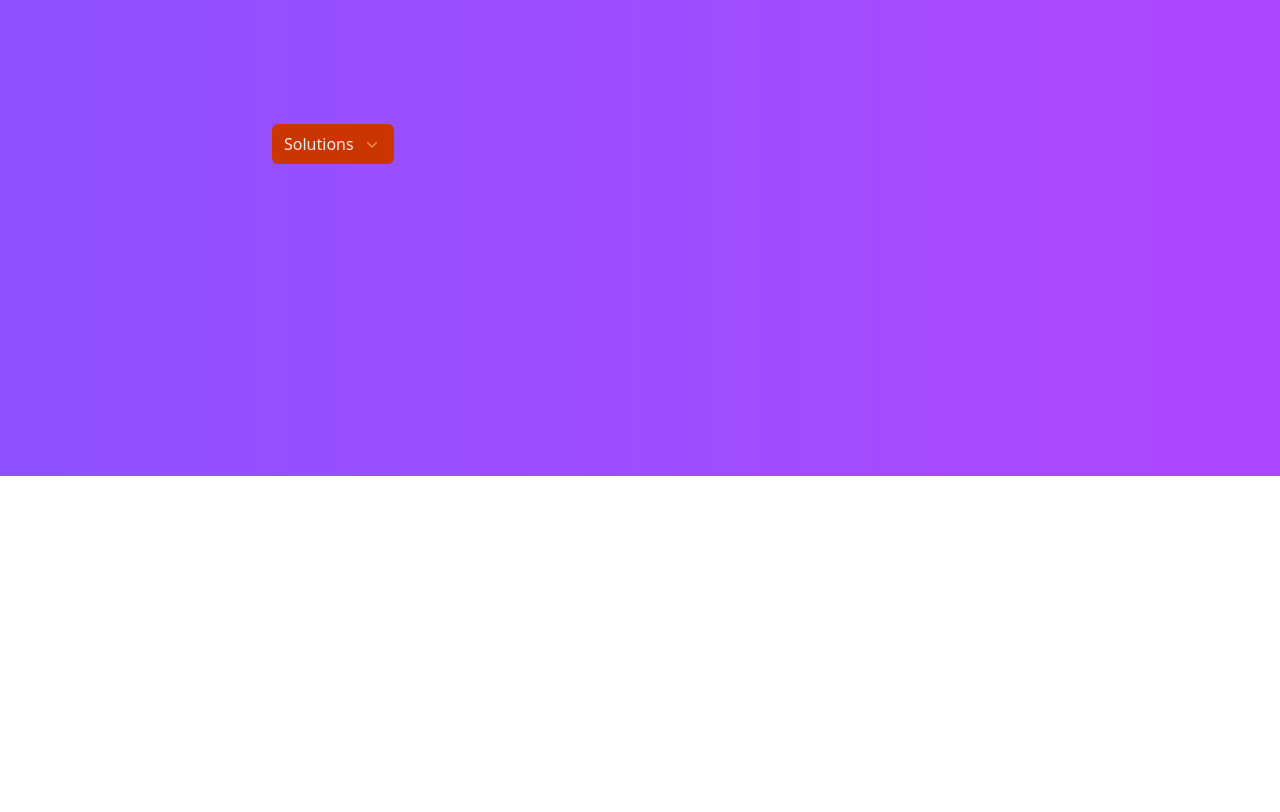
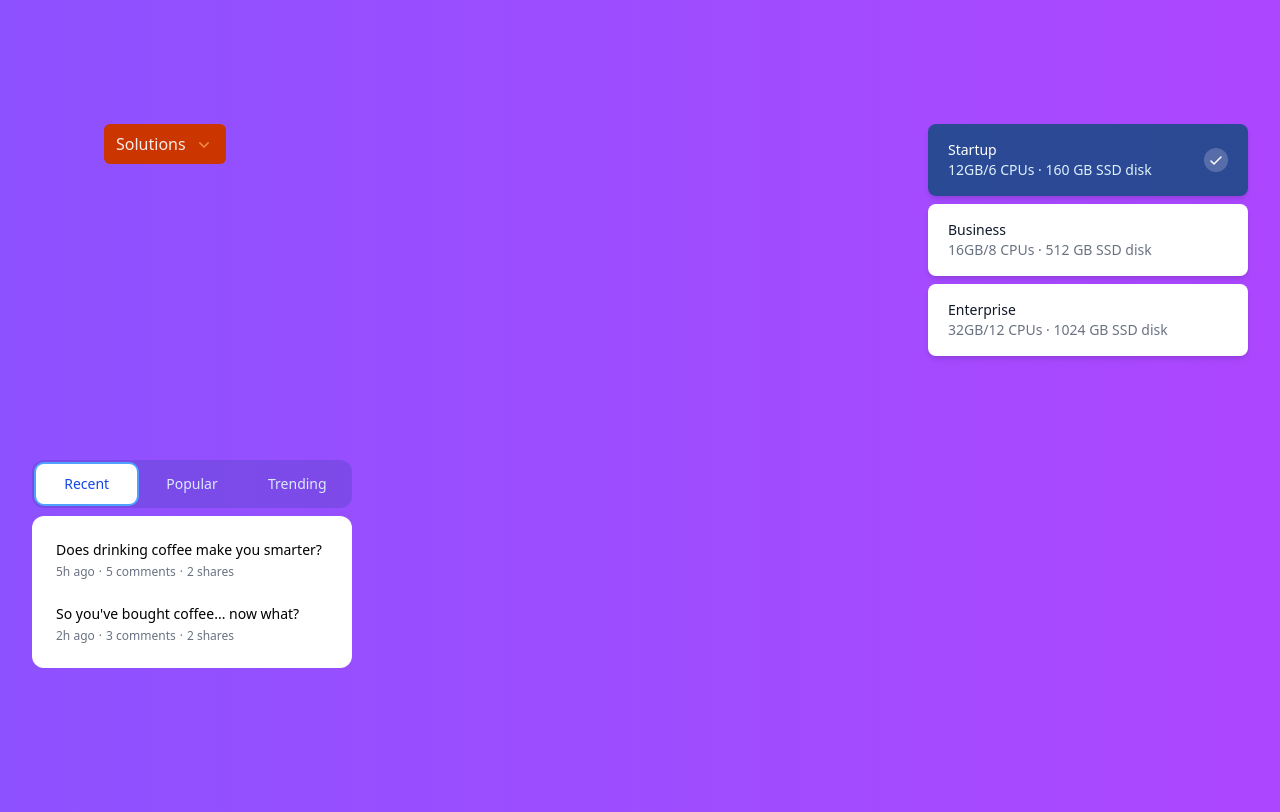
Before and after one commit to co6tter/vite-vue-sandbox, a Vue app: page / in a window 1280 px wide. Shown: the part 580-1392 px from the top of the page. Before the commit the page ends 1056 px from the top, so only its background shows below. Built offline with nearby package versions, Linux system fonts and the light colour scheme.

Commit message:
feat: add Radio Group and Tabs

```diff
--- a/src/App.vue
+++ b/src/App.vue
@@ -1,11 +1,13 @@
 <script setup lang="ts">
-import HeadlessUIMenu from "@/components/HeadlessUIMenu.vue";
-import HeadlessUIListbox from "@/components/HeadlessUIListbox.vue";
 import HeadlessUICombobox from "./components/HeadlessUICombobox.vue";
+import HeadlessUIDialog from "./components/HeadlessUIDialog.vue";
+import HeadlessUIDisclosure from "./components/HeadlessUIDisclosure.vue";
+import HeadlessUIListbox from "./components/HeadlessUIListbox.vue";
+import HeadlessUIMenu from "./components/HeadlessUIMenu.vue";
+import HeadlessUIPopover from "./components/HeadlessUIPopover.vue";
+import HeadlessUIRadioGroup from "./components/HeadlessUIRadioGroup.vue";
 import HeadlessUISwitch from "./components/HeadlessUISwitch.vue";
-import HeadlessUIDisclosure from "./components/HeadlessUIDisclosure.vue";
-import HeadlessUIDialog from "./components/HeadlessUIDialog.vue";
-import HeadlessUIPopover from "./components/HeadlessUIPopover.vue";
+import HeadlessUITabs from "./components/HeadlessUITabs.vue";
 </script>
 
 <template>
@@ -31,6 +33,12 @@ import HeadlessUIPopover from "./components/HeadlessUIPopover.vue";
     <div class="min-w-3xl min-h-80 mx-auto">
       <HeadlessUIPopover />
     </div>
+    <div class="min-w-80 min-h-80">
+      <HeadlessUIRadioGroup />
+    </div>
+    <div class="min-w-80 min-h-80">
+      <HeadlessUITabs />
+    </div>
   </div>
 </template>
 
--- a/src/components/HeadlessUICombobox.vue
+++ b/src/components/HeadlessUICombobox.vue
@@ -72,16 +72,16 @@
 </template>
 
 <script setup lang="ts">
-import { ref, computed } from "vue";
 import {
   Combobox,
+  ComboboxButton,
   ComboboxInput,
-  ComboboxButton,
+  ComboboxOption,
   ComboboxOptions,
-  ComboboxOption,
   TransitionRoot,
 } from "@headlessui/vue";
 import { CheckIcon, ChevronUpDownIcon } from "@heroicons/vue/20/solid";
+import { computed, ref } from "vue";
 
 interface Person {
   id: number;
--- a/src/components/HeadlessUIDialog.vue
+++ b/src/components/HeadlessUIDialog.vue
@@ -69,14 +69,14 @@
 </template>
 
 <script setup lang="ts">
-import { ref } from "vue";
 import {
-  TransitionRoot,
-  TransitionChild,
   Dialog,
   DialogPanel,
   DialogTitle,
+  TransitionChild,
+  TransitionRoot,
 } from "@headlessui/vue";
+import { ref } from "vue";
 
 const isOpen = ref(false);
 
--- a/src/components/HeadlessUIDisclosure.vue
+++ b/src/components/HeadlessUIDisclosure.vue
@@ -1,5 +1,5 @@
 <template>
-  <div class="w-full px-4">
+  <div>
     <div class="mx-auto w-full max-w-md rounded-2xl bg-white p-2">
       <Disclosure v-slot="{ open }">
         <DisclosureButton
--- a/src/components/HeadlessUIListbox.vue
+++ b/src/components/HeadlessUIListbox.vue
@@ -60,14 +60,14 @@
 </template>
 
 <script setup lang="ts">
-import { ref } from "vue";
 import {
   Listbox,
   ListboxButton,
+  ListboxOption,
   ListboxOptions,
-  ListboxOption,
 } from "@headlessui/vue";
 import { CheckIcon, ChevronUpDownIcon } from "@heroicons/vue/20/solid";
+import { ref } from "vue";
 
 const people = [
   { name: "Wade Cooper" },
--- a/src/components/HeadlessUIMenu.vue
+++ b/src/components/HeadlessUIMenu.vue
@@ -88,6 +88,6 @@
 </template>
 
 <script setup lang="ts">
-import { Menu, MenuButton, MenuItems, MenuItem } from "@headlessui/vue";
+import { Menu, MenuButton, MenuItem, MenuItems } from "@headlessui/vue";
 import { ChevronDownIcon } from "@heroicons/vue/20/solid";
 </script>
--- /dev/null
+++ b/src/components/HeadlessUIRadioGroup.vue
@@ -0,0 +1,102 @@
+<template>
+  <div>
+    <div class="mx-auto w-full max-w-md">
+      <RadioGroup v-model="selected">
+        <RadioGroupLabel class="sr-only">Server size</RadioGroupLabel>
+        <div class="space-y-2">
+          <RadioGroupOption
+            v-for="plan in plans"
+            :key="plan.name"
+            v-slot="{ active, checked }"
+            as="template"
+            :value="plan"
+          >
+            <div
+              :class="[
+                active
+                  ? 'ring-2 ring-white/60 ring-offset-2 ring-offset-sky-300'
+                  : '',
+                checked ? 'bg-sky-900/75 text-white ' : 'bg-white ',
+              ]"
+              class="relative flex cursor-pointer rounded-lg px-5 py-4 shadow-md focus:outline-none"
+            >
+              <div class="flex w-full items-center justify-between">
+                <div class="flex items-center">
+                  <div class="text-sm">
+                    <RadioGroupLabel
+                      as="p"
+                      :class="checked ? 'text-white' : 'text-gray-900'"
+                      class="font-medium"
+                    >
+                      {{ plan.name }}
+                    </RadioGroupLabel>
+                    <RadioGroupDescription
+                      as="span"
+                      :class="checked ? 'text-sky-100' : 'text-gray-500'"
+                      class="inline"
+                    >
+                      <span> {{ plan.ram }}/{{ plan.cpus }}</span>
+                      <span aria-hidden="true"> &middot; </span>
+                      <span>{{ plan.disk }}</span>
+                    </RadioGroupDescription>
+                  </div>
+                </div>
+                <div v-show="checked" class="shrink-0 text-white">
+                  <svg class="h-6 w-6" viewBox="0 0 24 24" fill="none">
+                    <circle
+                      cx="12"
+                      cy="12"
+                      r="12"
+                      fill="#fff"
+                      fill-opacity="0.2"
+                    />
+                    <path
+                      d="M7 13l3 3 7-7"
+                      stroke="#fff"
+                      stroke-width="1.5"
+                      stroke-linecap="round"
+                      stroke-linejoin="round"
+                    />
+                  </svg>
+                </div>
+              </div>
+            </div>
+          </RadioGroupOption>
+        </div>
+      </RadioGroup>
+    </div>
+  </div>
+</template>
+
+<script setup lang="ts">
+import {
+  RadioGroup,
+  RadioGroupDescription,
+  RadioGroupLabel,
+  RadioGroupOption,
+} from "@headlessui/vue";
+import { ref } from "vue";
+
+const plans = [
+  {
+    name: "Startup",
+    ram: "12GB",
+    cpus: "6 CPUs",
+    disk: "160 GB SSD disk",
+  },
+  {
+    name: "Business",
+    ram: "16GB",
+    cpus: "8 CPUs",
+    disk: "512 GB SSD disk",
+  },
+  {
+    name: "Enterprise",
+    ram: "32GB",
+    cpus: "12 CPUs",
+    disk: "1024 GB SSD disk",
+  },
+];
+
+const selected = ref(plans[0]);
+</script>
--- a/src/components/HeadlessUISwitch.vue
+++ b/src/components/HeadlessUISwitch.vue
@@ -16,8 +16,8 @@
 </template>
 
 <script setup lang="ts">
+import { Switch } from "@headlessui/vue";
 import { ref } from "vue";
-import { Switch } from "@headlessui/vue";
 
 const enabled = ref(false);
 </script>
--- /dev/null
+++ b/src/components/HeadlessUITabs.vue
@@ -0,0 +1,123 @@
+<template>
+  <div>
+    <TabGroup>
+      <TabList class="flex space-x-1 rounded-xl bg-blue-900/20 p-1">
+        <Tab
+          v-for="category in Object.keys(categories)"
+          :key="category"
+          v-slot="{ selected }"
+          as="template"
+        >
+          <button
+            :class="[
+              'w-full rounded-lg py-2.5 text-sm font-medium leading-5',
+              'ring-white/60 ring-offset-2 ring-offset-blue-400 focus:outline-none focus:ring-2',
+              selected
+                ? 'bg-white text-blue-700 shadow'
+                : 'text-blue-100 hover:bg-white/[0.12] hover:text-white',
+            ]"
+          >
+            {{ category }}
+          </button>
+        </Tab>
+      </TabList>
+
+      <TabPanels class="mt-2">
+        <TabPanel
+          v-for="(posts, idx) in Object.values(categories)"
+          :key="idx"
+          :class="[
+            'rounded-xl bg-white p-3',
+            'ring-white/60 ring-offset-2 ring-offset-blue-400 focus:outline-none focus:ring-2',
+          ]"
+        >
+          <ul>
+            <li
+              v-for="post in posts"
+              :key="post.id"
+              class="relative rounded-md p-3 hover:bg-gray-100"
+            >
+              <h3 class="text-sm font-medium leading-5">
+                {{ post.title }}
+              </h3>
+
+              <ul
+                class="mt-1 flex space-x-1 text-xs font-normal leading-4 text-gray-500"
+              >
+                <li>{{ post.date }}</li>
+                <li>&middot;</li>
+                <li>{{ post.commentCount }} comments</li>
+                <li>&middot;</li>
+                <li>{{ post.shareCount }} shares</li>
+              </ul>
+
+              <a
+                href="#"
+                :class="[
+                  'absolute inset-0 rounded-md',
+                  'ring-blue-400 focus:z-10 focus:outline-none focus:ring-2',
+                ]"
+              />
+            </li>
+          </ul>
+        </TabPanel>
+      </TabPanels>
+    </TabGroup>
+  </div>
+</template>
+
+<script setup lang="ts">
+import { Tab, TabGroup, TabList, TabPanel, TabPanels } from "@headlessui/vue";
+import { ref } from "vue";
+
+const categories = ref({
+  Recent: [
+    {
+      id: 1,
+      title: "Does drinking coffee make you smarter?",
+      date: "5h ago",
+      commentCount: 5,
+      shareCount: 2,
+    },
+    {
+      id: 2,
+      title: "So you've bought coffee... now what?",
+      date: "2h ago",
+      commentCount: 3,
+      shareCount: 2,
+    },
+  ],
+  Popular: [
+    {
+      id: 1,
+      title: "Is tech making coffee better or worse?",
+      date: "Jan 7",
+      commentCount: 29,
+      shareCount: 16,
+    },
+    {
+      id: 2,
+      title: "The most innovative things happening in coffee",
+      date: "Mar 19",
+      commentCount: 24,
+      shareCount: 12,
+    },
+  ],
+  Trending: [
+    {
+      id: 1,
+      title: "Ask Me Anything: 10 answers to your questions about coffee",
+      date: "2d ago",
+      commentCount: 9,
+      shareCount: 5,
+    },
+    {
+      id: 2,
+      title: "The worst advice we've ever heard about coffee",
+      date: "4d ago",
+      commentCount: 1,
+      shareCount: 2,
+    },
+  ],
+});
+</script>
```
